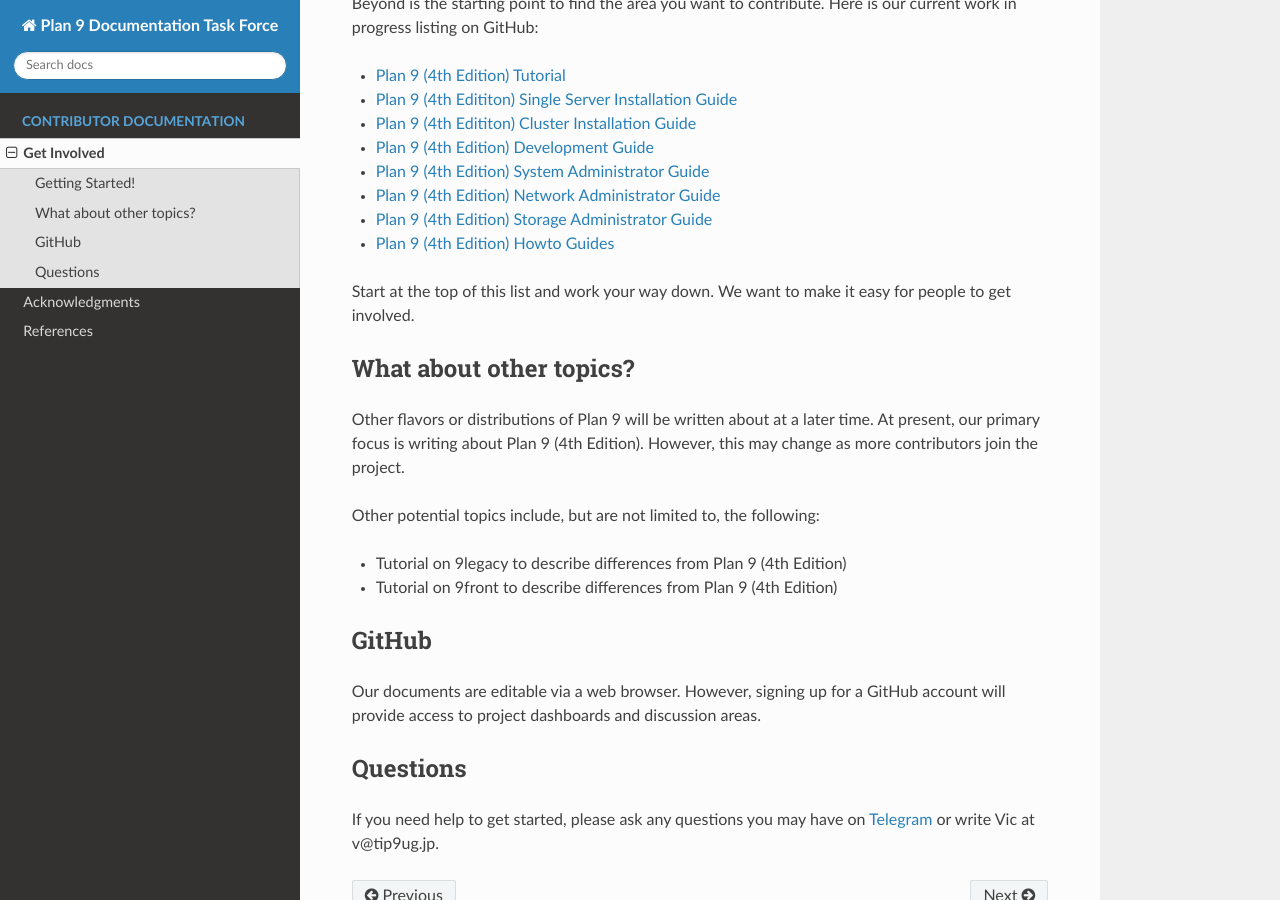
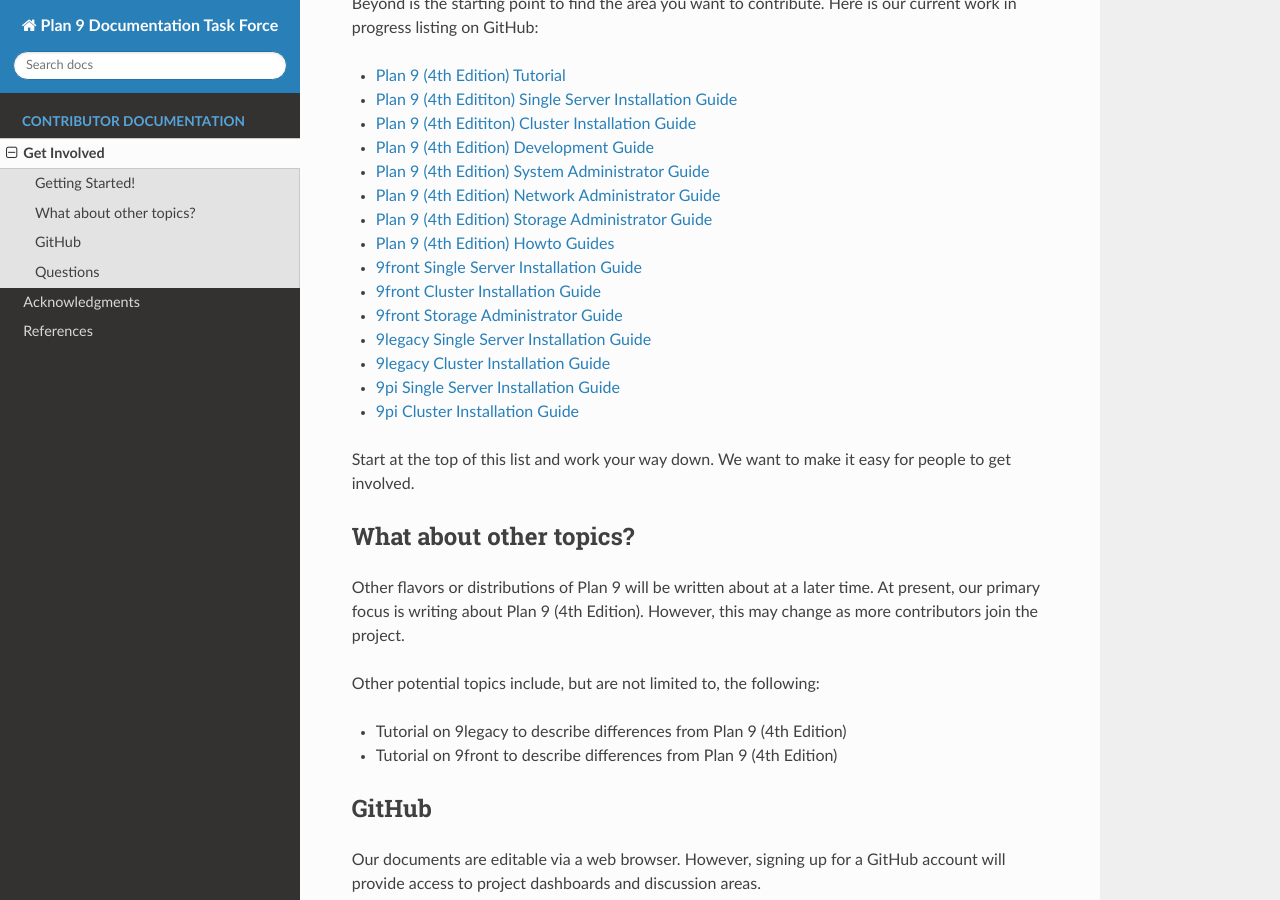
Before and after one commit to tip9ug/plan9-documentation, a Sphinx documentation site: the page built from source/contributor/Get_Involved.md, in a window 1280 px wide and 900 px high, scrolled down 464 px. Built offline with Sphinx 7.4.7 and the Read the Docs theme 2.0.0, drawn with Linux system fonts in a browser that asks for light colours.

Commit message:
Update Get_Involved.md

```diff
--- a/source/contributor/Get_Involved.md
+++ b/source/contributor/Get_Involved.md
@@ -17,6 +17,16 @@ Beyond is the starting point to find the area you want to contribute. Here is ou
  - [Plan 9 (4th Edition) Storage Administrator Guide](https://github.com/tip9ug/plan9-4th-edition-storage-administration-guide)
  - [Plan 9 (4th Edition) Howto Guides](https://github.com/tip9ug/plan9-4th-edition-howto-guides)
 
+ - [9front Single Server Installation Guide](https://github.com/tip9ug/9front-single-server-installation-guide)
+ - [9front Cluster Installation Guide](https://github.com/tip9ug/9front-cluster-installation-guide)
+ - [9front Storage Administrator Guide](https://github.com/tip9ug/9front-storage-administration-guide)
+
+ - [9legacy Single Server Installation Guide](https://github.com/tip9ug/9legacy-single-server-installation-guide)
+ - [9legacy Cluster Installation Guide](https://github.com/tip9ug/9legacy-cluster-installation-guide)
+
+ - [9pi Single Server Installation Guide](https://github.com/tip9ug/9pi-single-server-installation-guide)
+ - [9pi Cluster Installation Guide](https://github.com/tip9ug/9pi-cluster-installation-guide)
+
 Start at the top of this list and work your way down. We want to make it easy for people to get involved.
 
 ## What about other topics?
```
